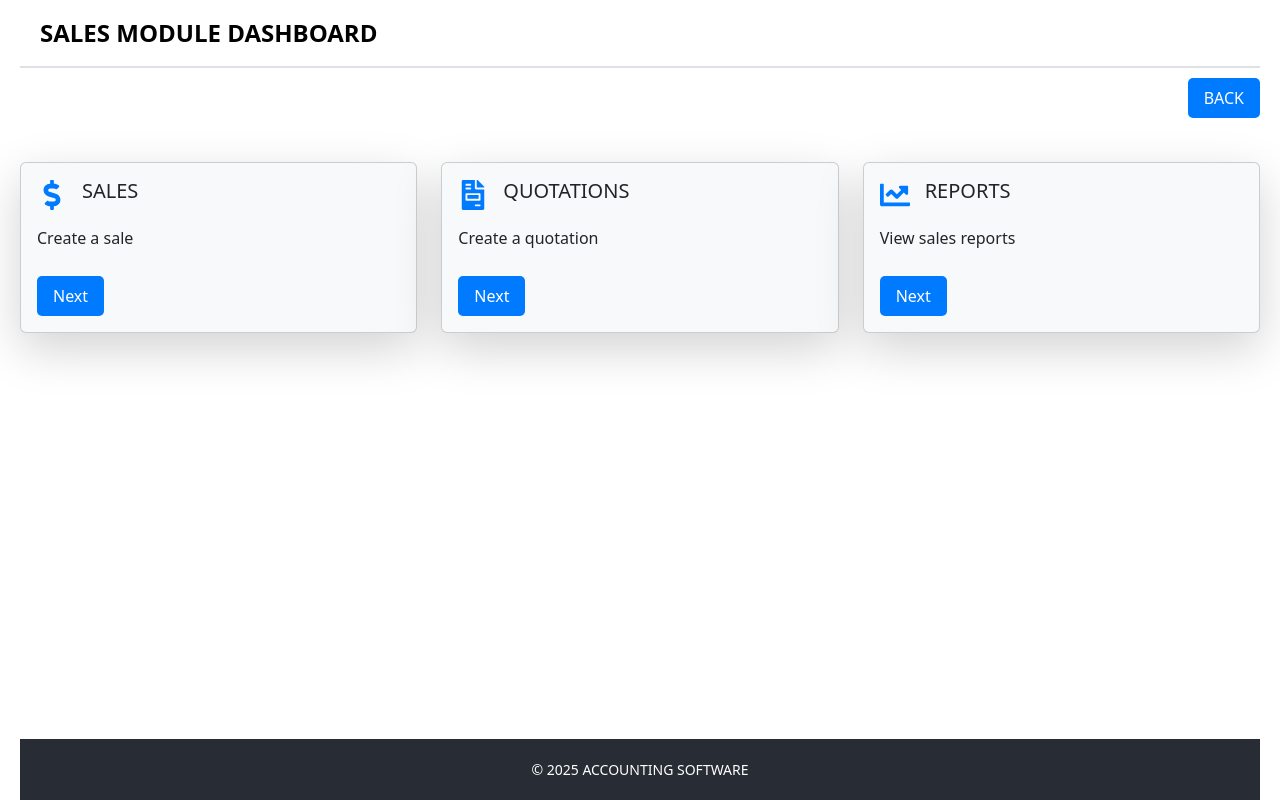
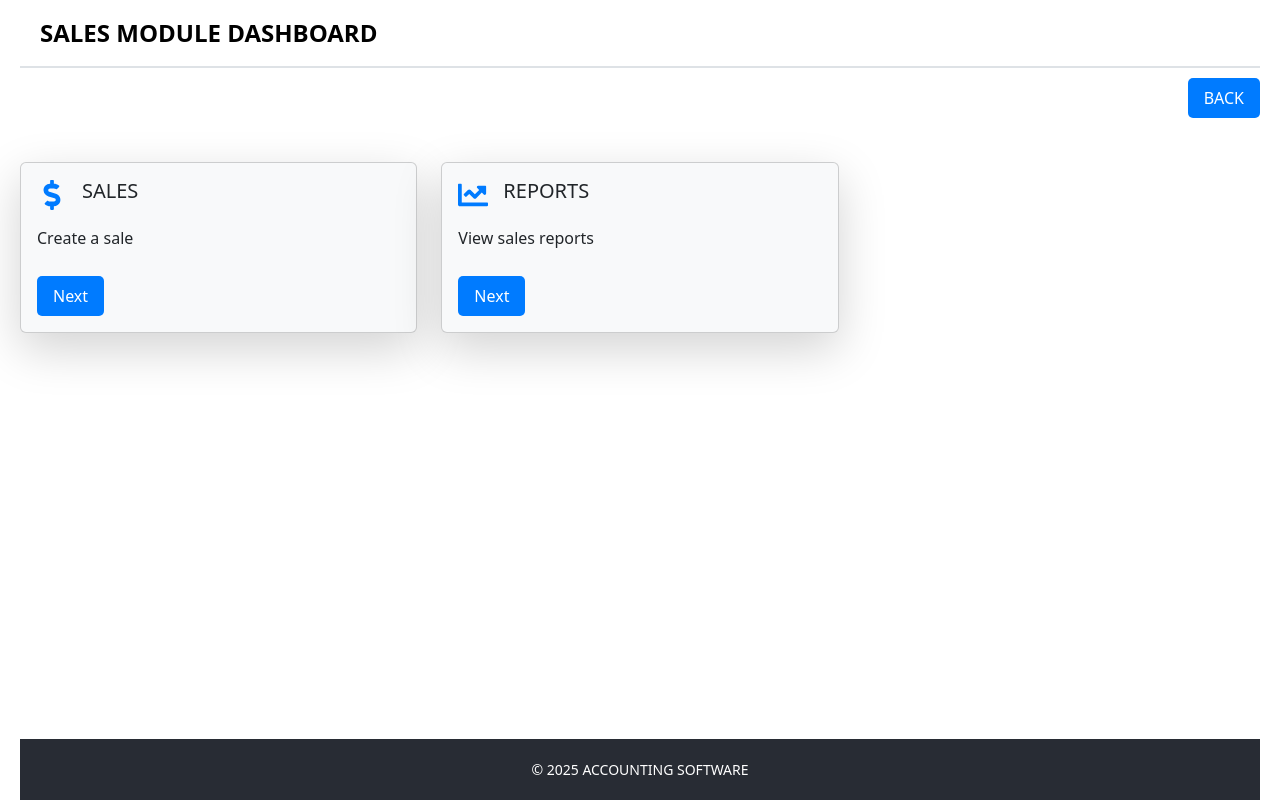
Before and after one commit to tynoerm/ACCOUNTING_SYSTEM, a React (Create React App) app in the folder frontend/: page /SalesModuleDashboard in a window 1280 px wide. Built offline with nearby package versions, Linux system fonts and the light colour scheme.

Commit message:
Add files via upload

```diff
--- a/frontend/src/SalesModule/Dashboard.js
+++ b/frontend/src/SalesModule/Dashboard.js
@@ -20,7 +20,7 @@ const Dashboard = () => {
 
       {/* Dashboard Content */}
       <div className="row row-cols-1 row-cols-md-3 g-4" style={styles.cardContainer}>
-        {/* Sales Card */}
+
         <div className="col">
           <div className="card shadow-lg rounded" style={styles.card}>
             <div className="card-body">
@@ -34,21 +34,10 @@ const Dashboard = () => {
           </div>
         </div>
 
-        {/* Quotations Card */}
-        <div className="col">
-          <div className="card shadow-lg rounded" style={styles.card}>
-            <div className="card-body">
-              <div style={styles.cardHeader}>
-                <FaFileInvoice style={styles.icon} />
-                <h5 className="card-title">QUOTATIONS</h5>
-              </div>
-              <p className="card-text">Create a quotation</p>
-              <Link to="/Quotation" className="btn btn-primary" style={styles.cardButton}>Next</Link>
-            </div>
-          </div>
-        </div>
 
-        {/* Reports Card */}
+
+
+
         <div className="col">
           <div className="card shadow-lg rounded" style={styles.card}>
             <div className="card-body">
```
